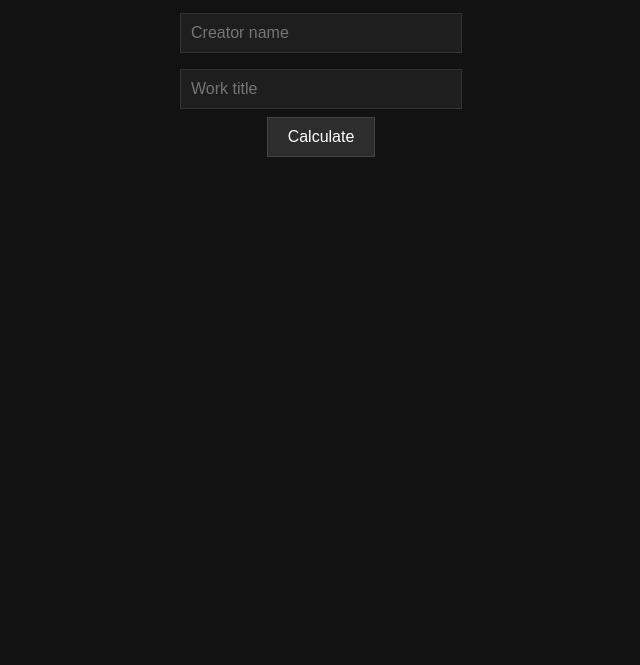
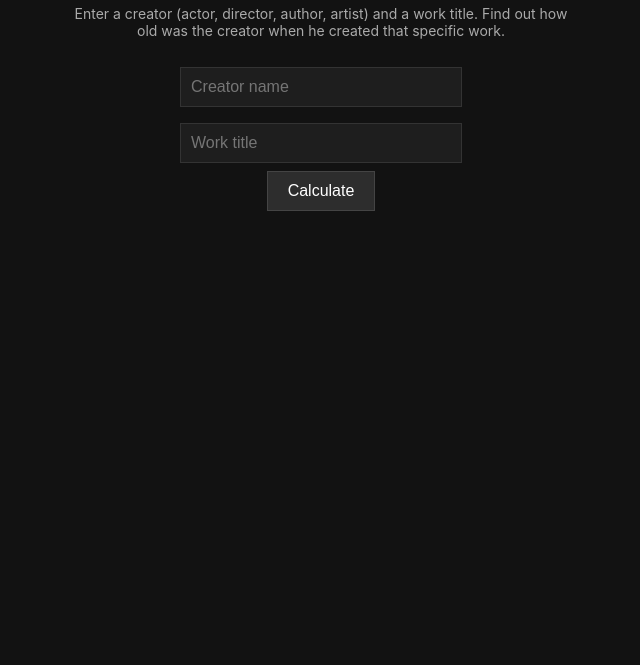
Before and after one commit to Nahmias1/creator-age-app, a plain HTML site: page index.html in a window 1280 px wide. Shown: the part 135-800 px from the top of the page, without its empty margins (319-959 px from the left). Drawn offline with Linux system fonts and the light colour scheme.

Commit message:
Update index.html

```diff
--- a/index.html
+++ b/index.html
@@ -49,6 +49,13 @@
       font-size: 18px;
       font-weight: 500;
     }
+
+    #instructions {
+  font-size: 14px;
+  color: #aaaaaa;
+  max-width: 500px;
+  margin: 10px auto 20px auto;
+}
     #metadata {
   margin-top: 15px;
   font-size: 14px;
@@ -59,6 +66,10 @@
 <body>
 
   <h1>Creator Age Calculator</h1>
+  <p id="instructions">
+    Enter a creator (actor, director, author, artist) and a work title.
+    Find out how old was the creator when he created that specific work.
+    </p>
 
   <input type="text" id="creatorInput" placeholder="Creator name">
   <br>
```
